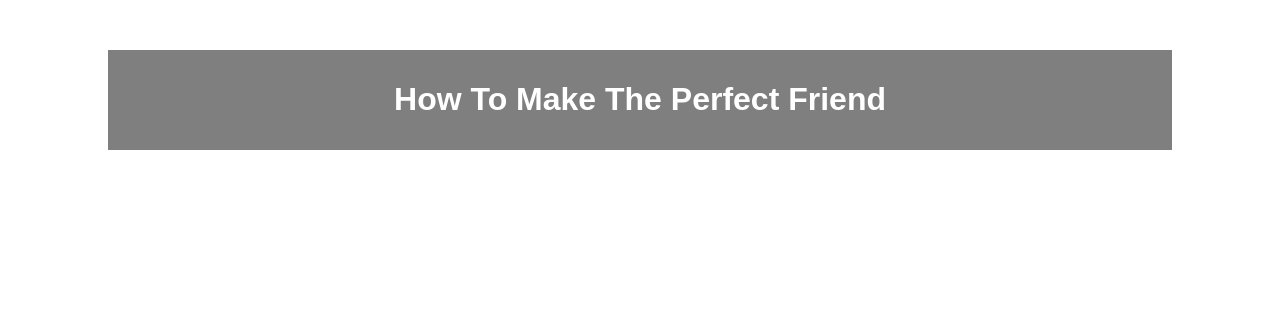
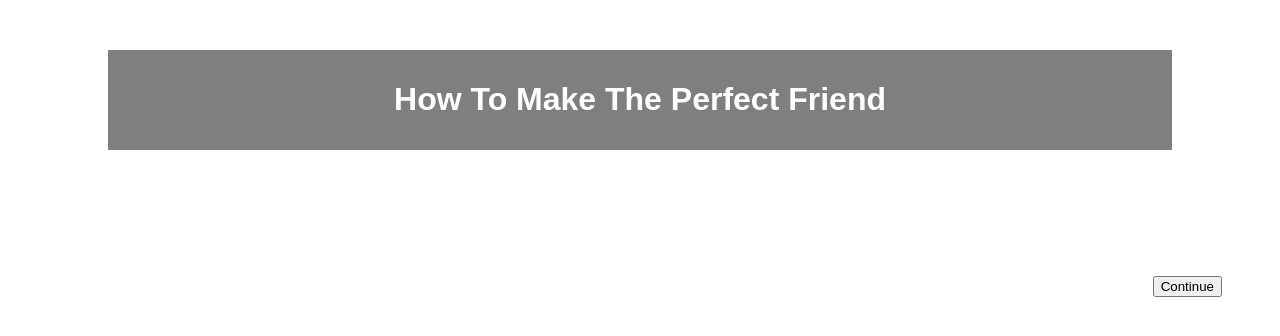
Before and after one commit to TylerConwell/arg_meet_me_pal, a plain HTML site: page first_option.html in a window 1280 px wide. Drawn offline with Linux system fonts and the light colour scheme.

Commit message:
fixing it up on the arg side of the page

```diff
--- a/first_option.html
+++ b/first_option.html
@@ -68,20 +68,20 @@
             }
 
             footer {
-                position: fixed;
-                right: 100px;
-                bottom: 0;
-                width: 100%;
+                display: flex;
+                justify-content: flex-end;
+                margin-right: 50px;
             }
 
-            .send_button {
+            #continue-btn {
+                display: none;
                 background-color: black;
-                font-size: 20px;
                 color: white;
-                border: none;
-                border-radius: 5px;
+                padding: 10px 20px;
+                border: 1px solid white;
                 cursor: pointer;
             }
+
         </style>
     </head>
 
@@ -128,6 +128,6 @@
     </body>
 
     <footer>
-        <button class="send_button" onclick="window.location.href='page.html';">Continue</button>
+        <button onclick="window.location.href='page.html';">Continue</button>
     </footer>
 </html>
```
Also changed, not shown: normal_page.html (+6 -17 lines), page.html (+4 -12 lines), public/weird_lines.gif (added), 1 other file.
